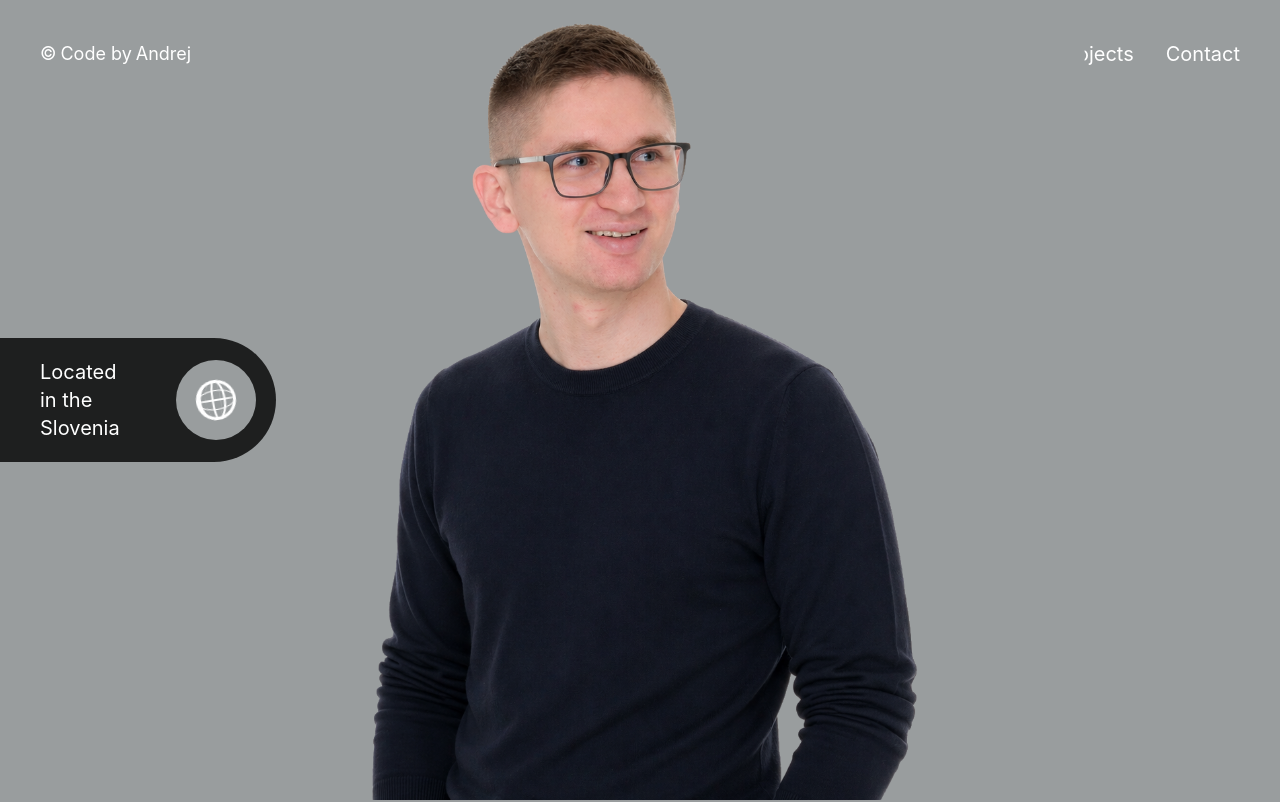
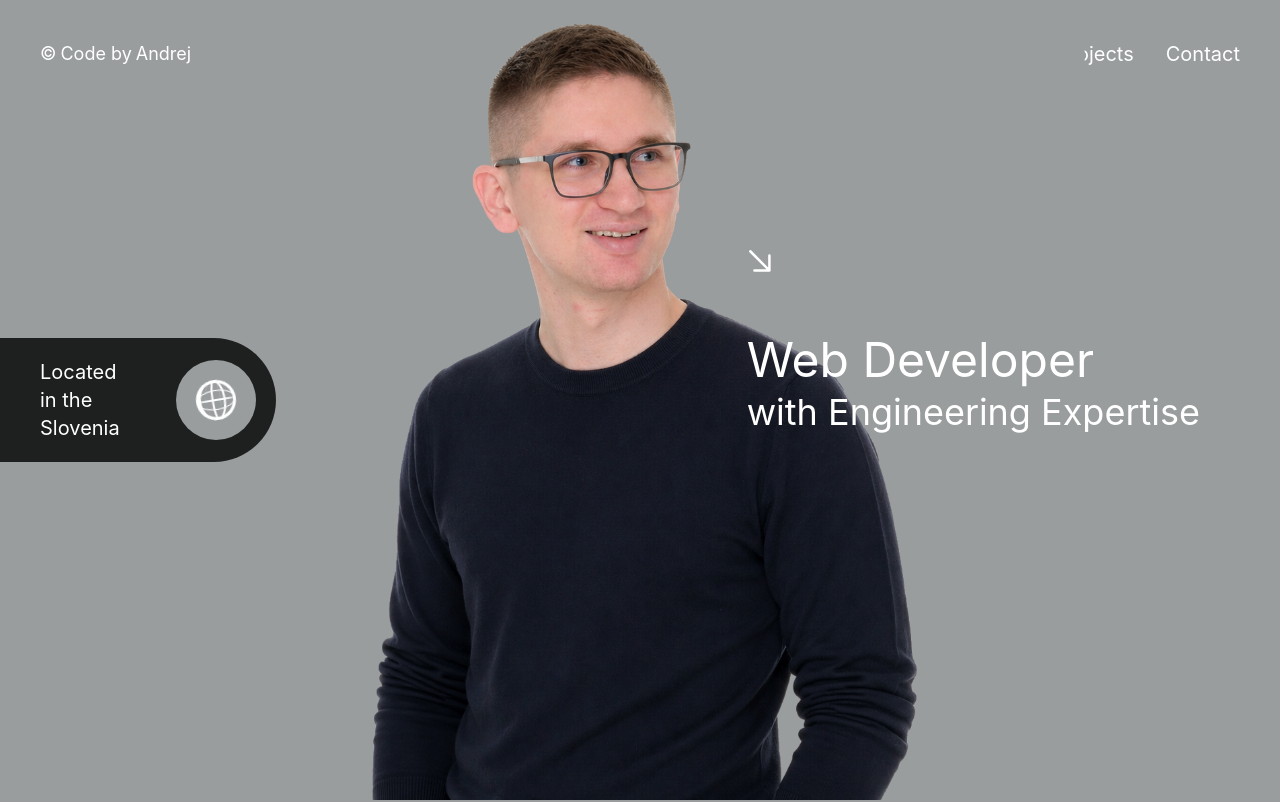
Before and after one commit to Mararovsek99/portfolio, a React (Vite) app: page / in a window 1280 px wide. Shown: the top 802 px of the page. Built offline with nearby package versions, Linux system fonts and the light colour scheme; what @lordicon/element would draw is missing.

Commit message:
installed react icons and added subtitle to hero section

```diff
--- a/package.json
+++ b/package.json
@@ -14,7 +14,8 @@
     "lottie-react": "^2.4.1",
     "motion": "^12.38.0",
     "react": "^19.2.5",
-    "react-dom": "^19.2.5"
+    "react-dom": "^19.2.5",
+    "react-icons": "^5.6.0"
   },
   "devDependencies": {
     "@eslint/js": "^9.39.4",
--- a/src/components/Hero.jsx
+++ b/src/components/Hero.jsx
@@ -1,5 +1,6 @@
 import Navbar from "./Navbar";
 import GlobeIcon from "./GlobeIcon";
+import { GoArrowDownRight } from "react-icons/go";
 
 const Hero = () => {
   return (
@@ -22,6 +23,15 @@ const Hero = () => {
             <GlobeIcon className="absolute left-1/2 top-1/2 -translate-x-1/2 -translate-y-1/2" />
           </div>
         </div>
+        <div className="absolute right-0 top-1/2   -translate-y-40  flex flex-col gap-10">
+          <div>
+            <GoArrowDownRight className="h-10 w-10 mb-2" />
+          </div>
+          <div className="flex flex-col m-2 mr-20 gap-2">
+            <span className="text-5xl">Web Developer</span>
+            <span className="text-4xl">with Engineering Expertise</span>
+          </div>
+        </div>
       </section>
     </>
   );
```
Also changed, not shown: 1 other file (tests, documents, lock files or other folders).
